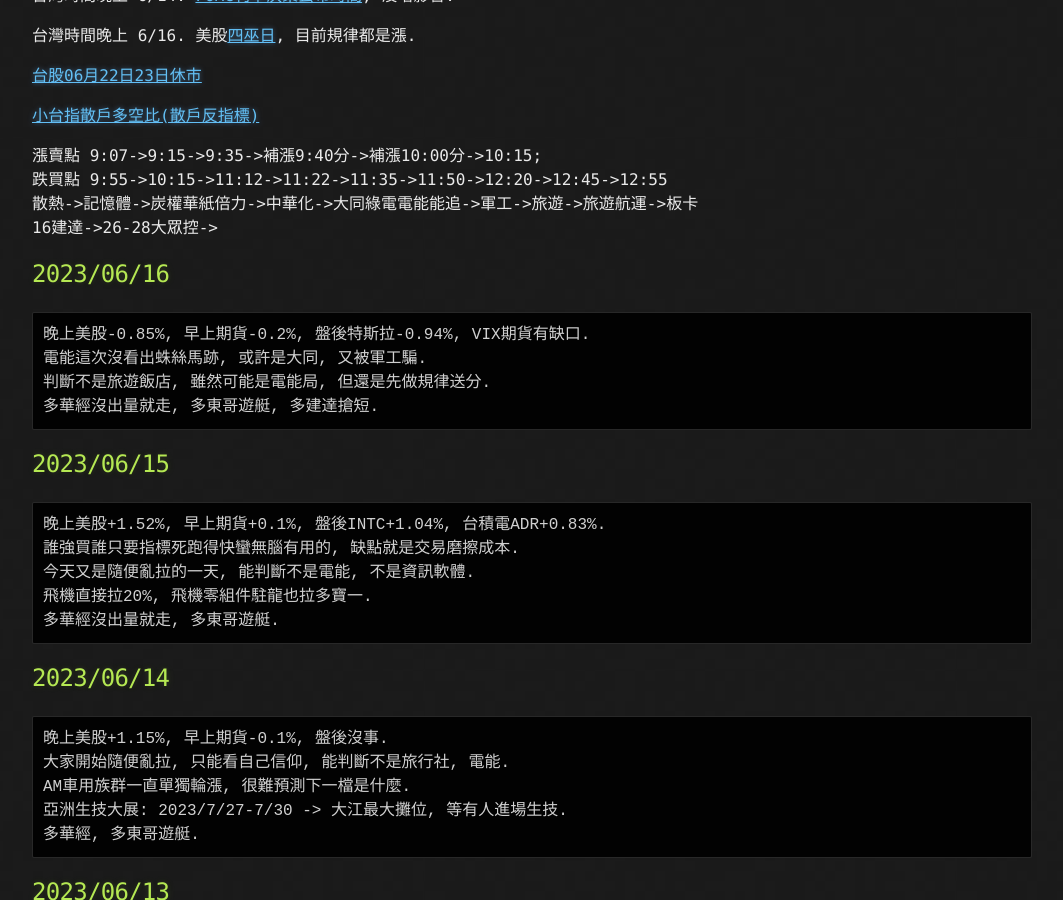
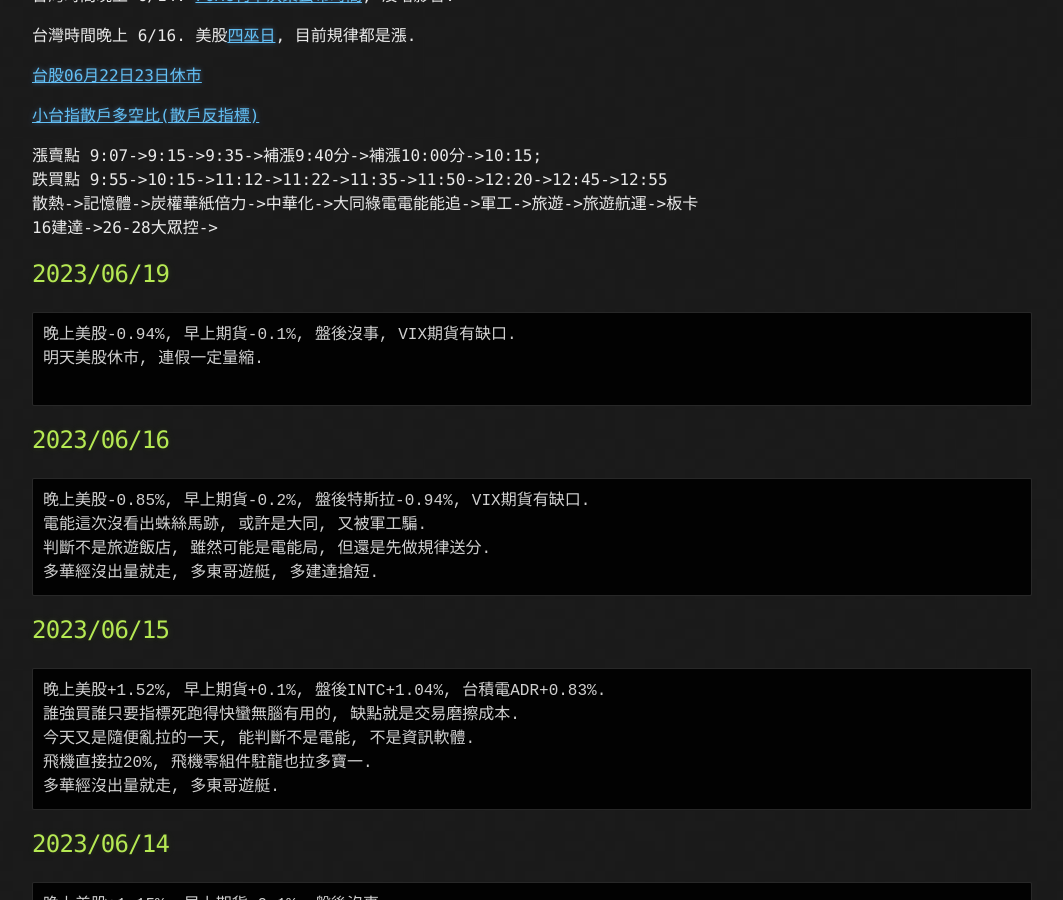
Before and after one commit to lepg5487/Stock_God, a Jekyll site: the page built from index.md, in a window 1280 px wide and 900 px high, scrolled down 394 px. Shown: the whole window, without its empty margins (108-1171 px from the left). Built offline with Jekyll 4.4.1, drawn with Linux system fonts in a browser that asks for light colours; our own code applies the rules of GitHub Pages for plain Markdown files.

Commit message:
Update index.md

````diff
--- a/index.md
+++ b/index.md
@@ -20,6 +20,13 @@
 跌買點 9:55->10:15->11:12->11:22->11:35->11:50->12:20->12:45->12:55
 散熱->記憶體->炭權華紙倍力->中華化->大同綠電電能能追->軍工->旅遊->旅遊航運->板卡
 16建達->26-28大眾控->
+
+## 2023/06/19
+```
+晚上美股-0.94%, 早上期貨-0.1%, 盤後沒事, VIX期貨有缺口.
+明天美股休市, 連假一定量縮.
+
+```
 
 ## 2023/06/16
 ```
````
